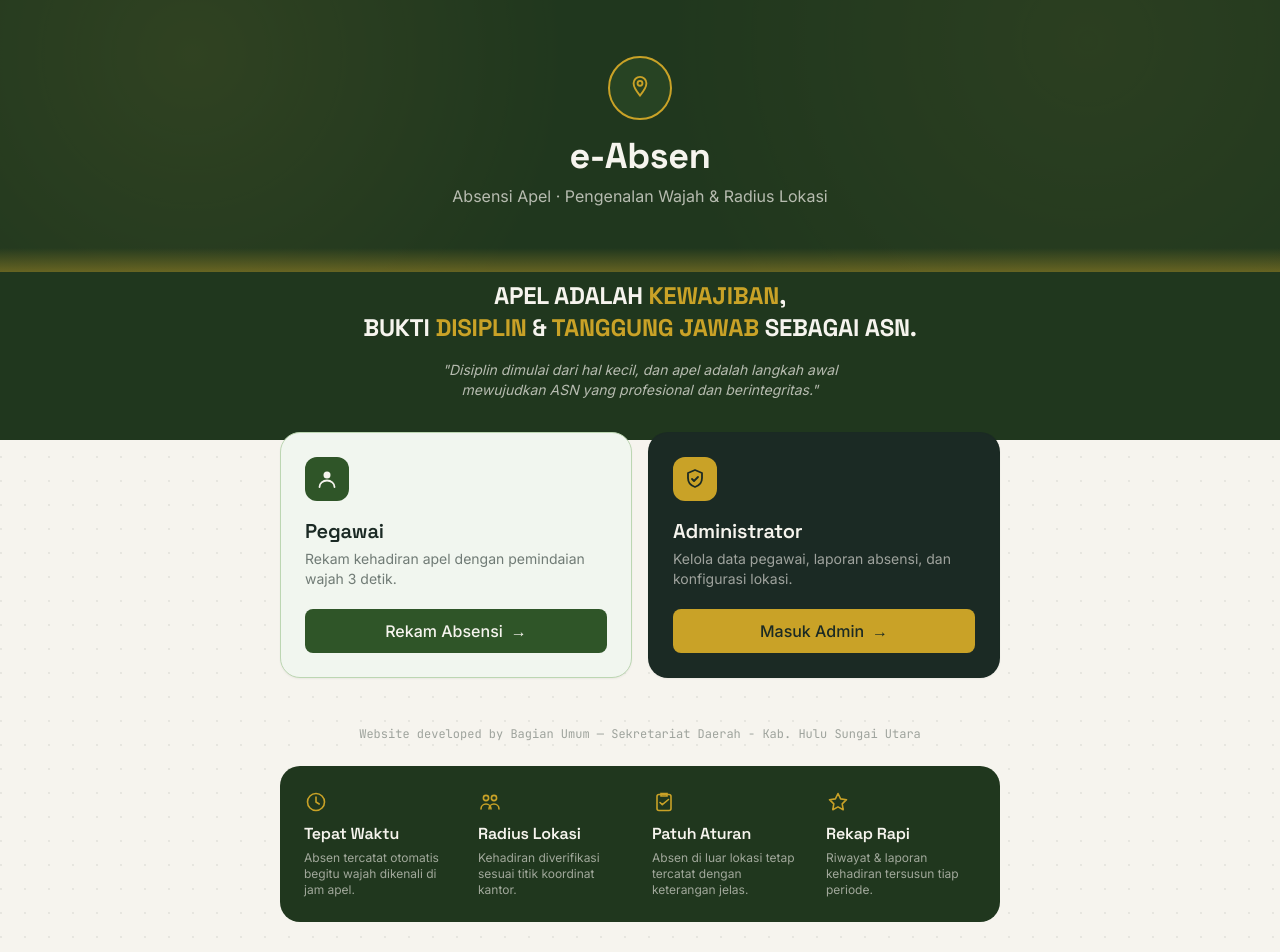
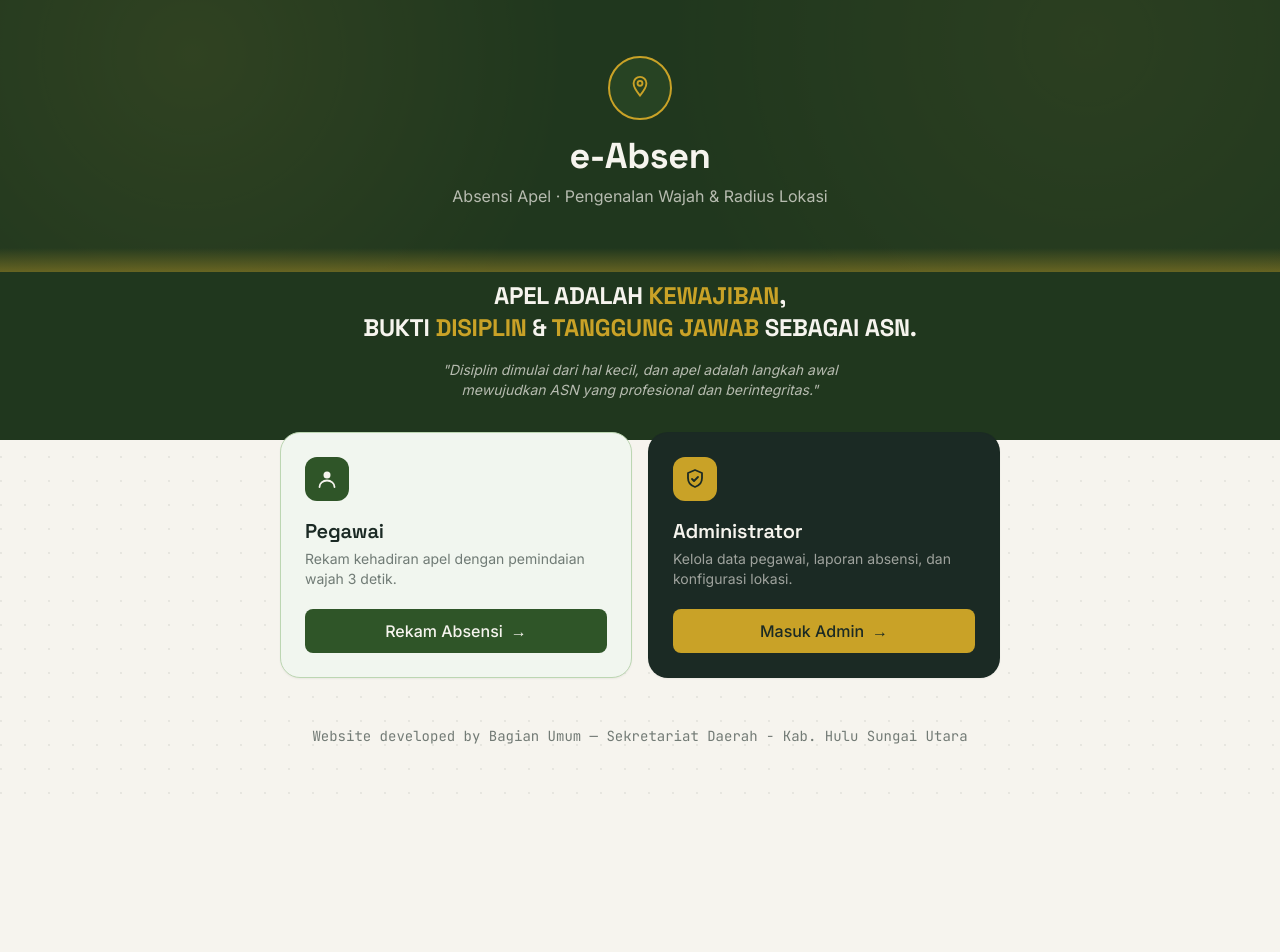
Before and after one commit to bangkit-hsu/sikeren, a React (Vite) app: page /#/ in a window 1280 px wide. Shown: the top 952 px of the page. After the commit the page ends 800 px from the top, so only its background shows below. Built offline with nearby package versions, Linux system fonts and the light colour scheme; no server answers.

Commit message:
Hapus kotak strip fitur, perjelas warna teks kredit Website developed

```diff
--- a/src/pages/Home.jsx
+++ b/src/pages/Home.jsx
@@ -17,50 +17,6 @@ function IkonAdmin() {
     </svg>
   )
 }
-
-function IkonJam() {
-  return (
-    <svg viewBox="0 0 24 24" fill="none" className="w-6 h-6">
-      <circle cx="12" cy="12" r="8.5" stroke="currentColor" strokeWidth="1.6" />
-      <path d="M12 7v5l3.2 2" stroke="currentColor" strokeWidth="1.6" strokeLinecap="round" strokeLinejoin="round" />
-    </svg>
-  )
-}
-
-function IkonKelompok() {
-  return (
-    <svg viewBox="0 0 24 24" fill="none" className="w-6 h-6">
-      <circle cx="8" cy="8" r="2.6" stroke="currentColor" strokeWidth="1.6" />
-      <circle cx="16" cy="8" r="2.6" stroke="currentColor" strokeWidth="1.6" />
-      <path d="M3 19c0-2.8 2.2-5 5-5s5 2.2 5 5M11 19c0-2.8 2.2-5 5-5s5 2.2 5 5" stroke="currentColor" strokeWidth="1.6" strokeLinecap="round" />
-    </svg>
-  )
-}
-
-function IkonClipboard() {
-  return (
-    <svg viewBox="0 0 24 24" fill="none" className="w-6 h-6">
-      <rect x="5" y="4.5" width="14" height="16" rx="2" stroke="currentColor" strokeWidth="1.6" />
-      <path d="M9 3.5h6v2.5H9V3.5z" stroke="currentColor" strokeWidth="1.6" />
-      <path d="M8 12.5l2.3 2.2L16.5 9.5" stroke="currentColor" strokeWidth="1.6" strokeLinecap="round" strokeLinejoin="round" />
-    </svg>
-  )
-}
-
-function IkonBintang() {
-  return (
-    <svg viewBox="0 0 24 24" fill="none" className="w-6 h-6">
-      <path d="M12 3.5l2.6 5.4 5.9.8-4.3 4.1 1 5.9-5.2-2.8-5.2 2.8 1-5.9-4.3-4.1 5.9-.8L12 3.5z" stroke="currentColor" strokeWidth="1.6" strokeLinejoin="round" />
-    </svg>
-  )
-}
-
-const FITUR = [
-  { Ikon: IkonJam, judul: 'Tepat Waktu', teks: 'Absen tercatat otomatis begitu wajah dikenali di jam apel.' },
-  { Ikon: IkonKelompok, judul: 'Radius Lokasi', teks: 'Kehadiran diverifikasi sesuai titik koordinat kantor.' },
-  { Ikon: IkonClipboard, judul: 'Patuh Aturan', teks: 'Absen di luar lokasi tetap tercatat dengan keterangan jelas.' },
-  { Ikon: IkonBintang, judul: 'Rekap Rapi', teks: 'Riwayat & laporan kehadiran tersusun tiap periode.' },
-]
 
 export default function Home() {
   return (
@@ -129,24 +85,9 @@ export default function Home() {
         </div>
       </div>
 
-      <p className="text-xs text-ink/40 text-center pt-2 pb-6 font-mono px-6">
+      <p className="text-sm text-ink/60 text-center pt-2 pb-10 font-mono px-6">
         Website developed by Bagian Umum — Sekretariat Daerah - Kab. Hulu Sungai Utara
       </p>
-
-      {/* Strip fitur */}
-      <div className="max-w-3xl mx-auto px-6 pb-14">
-        <div className="bg-moss-900 text-paper rounded-xl2 p-6 grid grid-cols-2 sm:grid-cols-4 gap-6">
-          {FITUR.map(({ Ikon, judul, teks }) => (
-            <div key={judul} className="text-center sm:text-left">
-              <div className="text-gold-500 mx-auto sm:mx-0 w-fit">
-                <Ikon />
-              </div>
-              <p className="font-display font-semibold mt-2">{judul}</p>
-              <p className="text-paper/60 text-xs mt-1">{teks}</p>
-            </div>
-          ))}
-        </div>
-      </div>
     </div>
   )
 }
```
